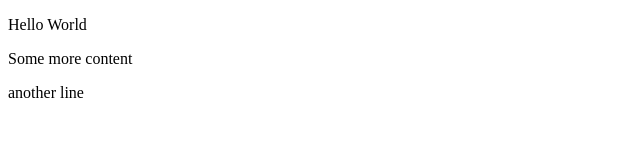
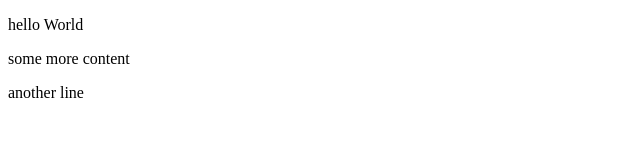
Before and after one commit to vartika99/IS117-Demo, a plain HTML site: page index.html in a window 1280 px wide. Shown: the full height of the page, 0-640 px from the left. Drawn offline with Linux system fonts and the light colour scheme.

```diff
--- a/index.html
+++ b/index.html
@@ -5,8 +5,8 @@
     <title>My First Page</title>
 </head>
 <body>
-    <p>Hello World</p>
- <p>Some more content</p>
+    <p>hello World</p>
+ <p>some more content</p>
 <p> another line </p>
 </body>
 </html>
```
